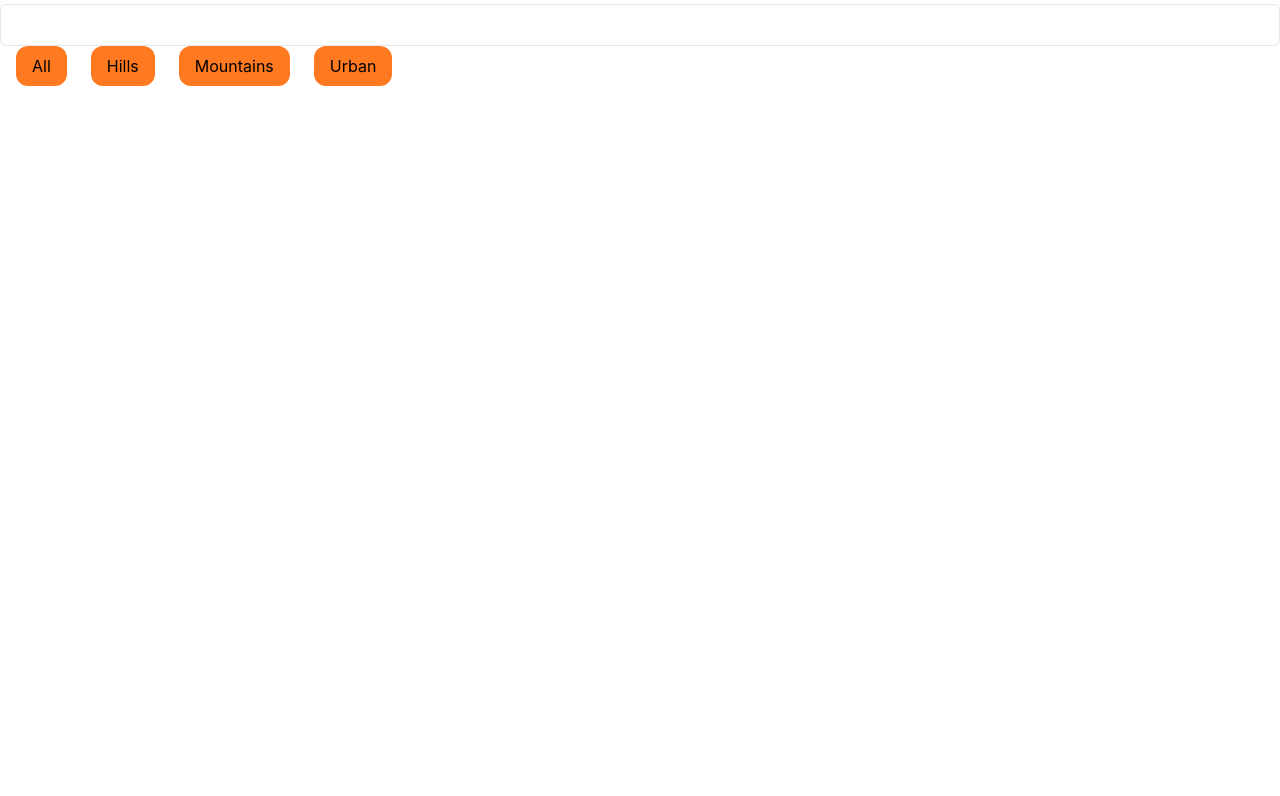
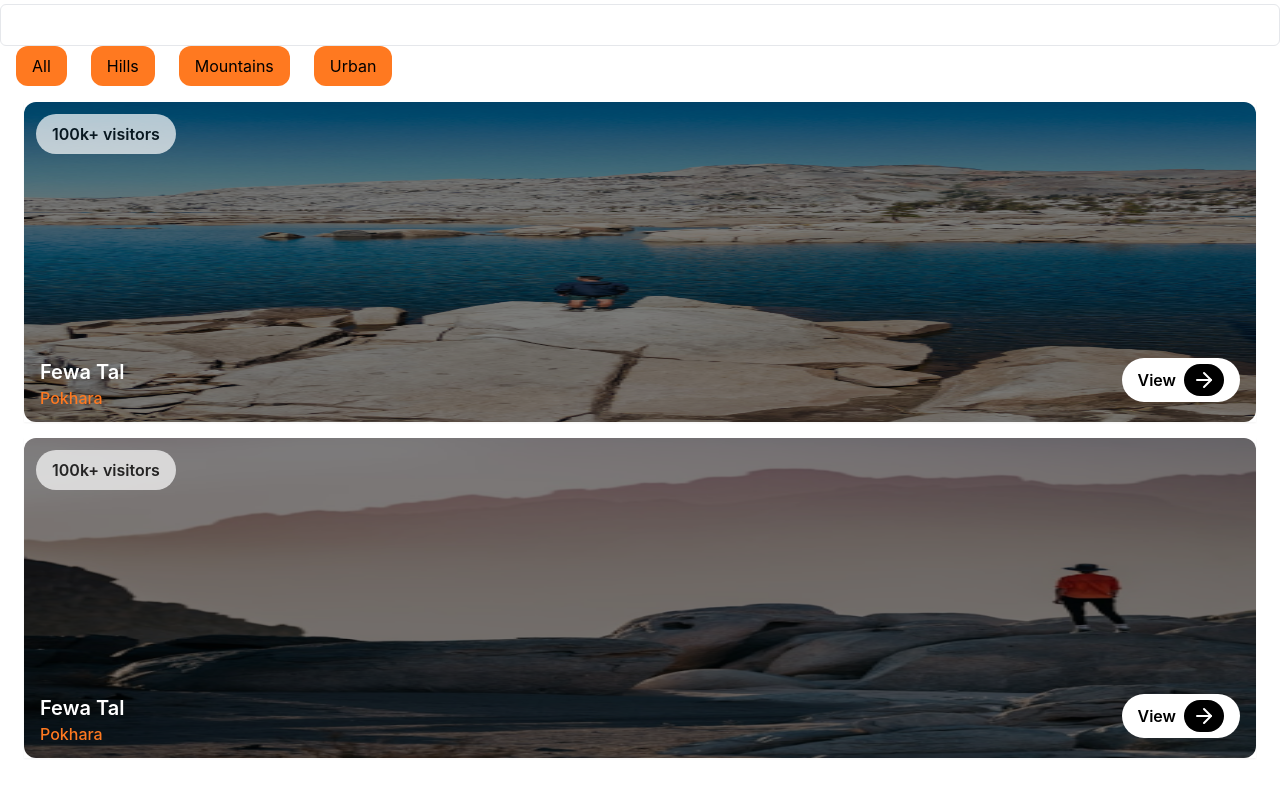
Before and after one commit to Thanka-Digital/travel-app-prototype, a React (Vite) app: page /explore-page in a window 1280 px wide. Shown: the top 796 px of the page. Built offline with nearby package versions, Linux system fonts and the light colour scheme.

Commit message:
WIP : Added the location post in this branch

```diff
--- a/src/pages/ExplorePage.tsx
+++ /dev/null
@@ -1,39 +0,0 @@
-import Input from "@/components/form/input/Input";
-import { useNavigate } from "react-router-dom";
-import Button from "@/components/form/button/Button";
-import { exploreTags } from "@/utils/exploreTags";
-
-export const ExploreTags = ({ text, path }: { text: string, path: string }) => {
-  const navigate = useNavigate();
-  return (
-    <Button
-      onClick={() => { navigate(path) }}
-      className="rounded-xl"
-    >{text}</Button>
-  )
-}
-
-export default function ExplorePage() {
-  return (
-    <div className="bg-white h-screen">
-      <Input
-        colorscheme={"gray"}
-      />
-      <section className="flex gap-6 mx-4">
-        {
-          exploreTags.map((object, index) => (
-            <ExploreTags
-              text={object.name}
-              key={index}
-              path={object.path}
-            />
-          ))
-        }
-      </section>
-
-
-
-
-    </div >
-  )
-}
--- a/src/router/routes.tsx
+++ b/src/router/routes.tsx
@@ -6,7 +6,8 @@
 import BoardingPage3 from "@/pages/Splash-Screen/BoardingPage3";
 import BoardingPage4 from "@/pages/Splash-Screen/BoardingPage4";
 import LocationDetails from "@/pages/location/LocationDetails";
-import ExplorePage from "@/pages/ExplorePage";
+import PostDetails from "@/pages/post/PostDetails";
+import ExplorePage from "@/pages/ExplorePage/ExplorePage";
 
 // Routes in application
 const routes: RouteObject[] = [
```
